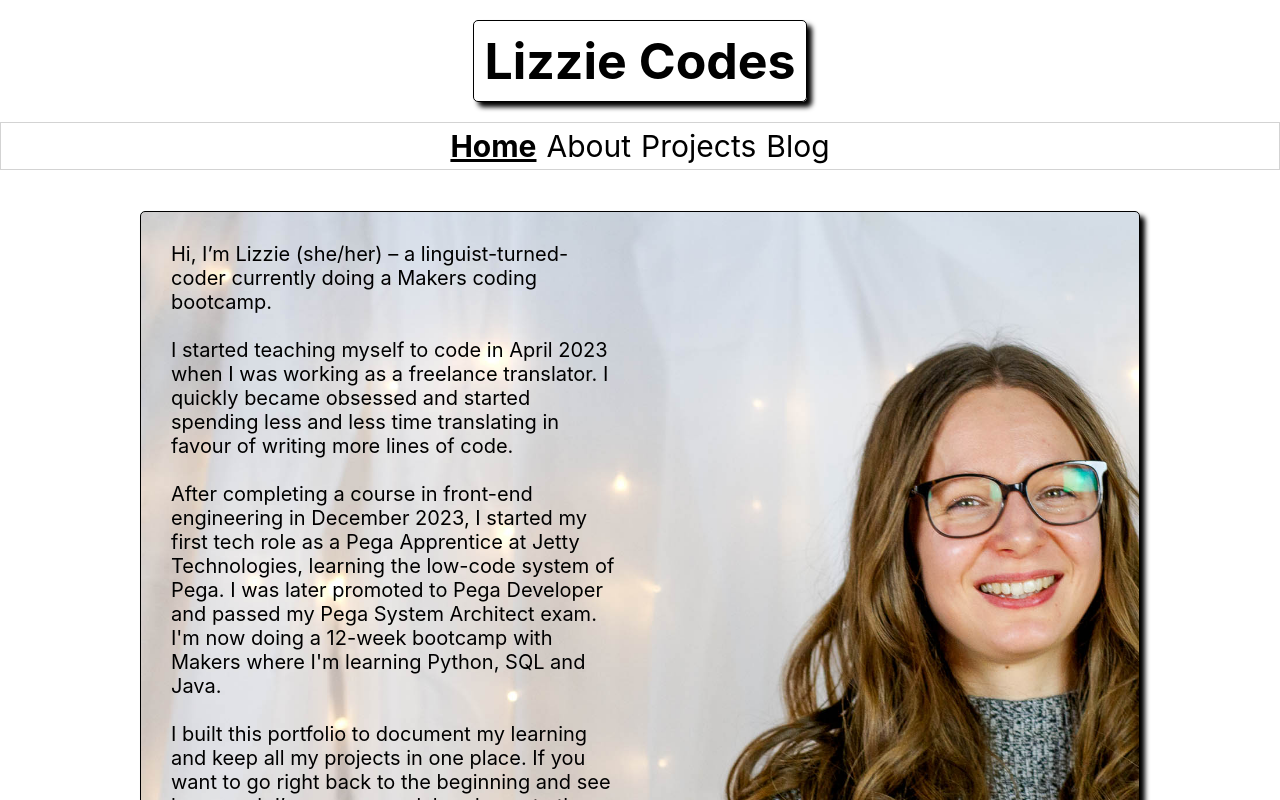
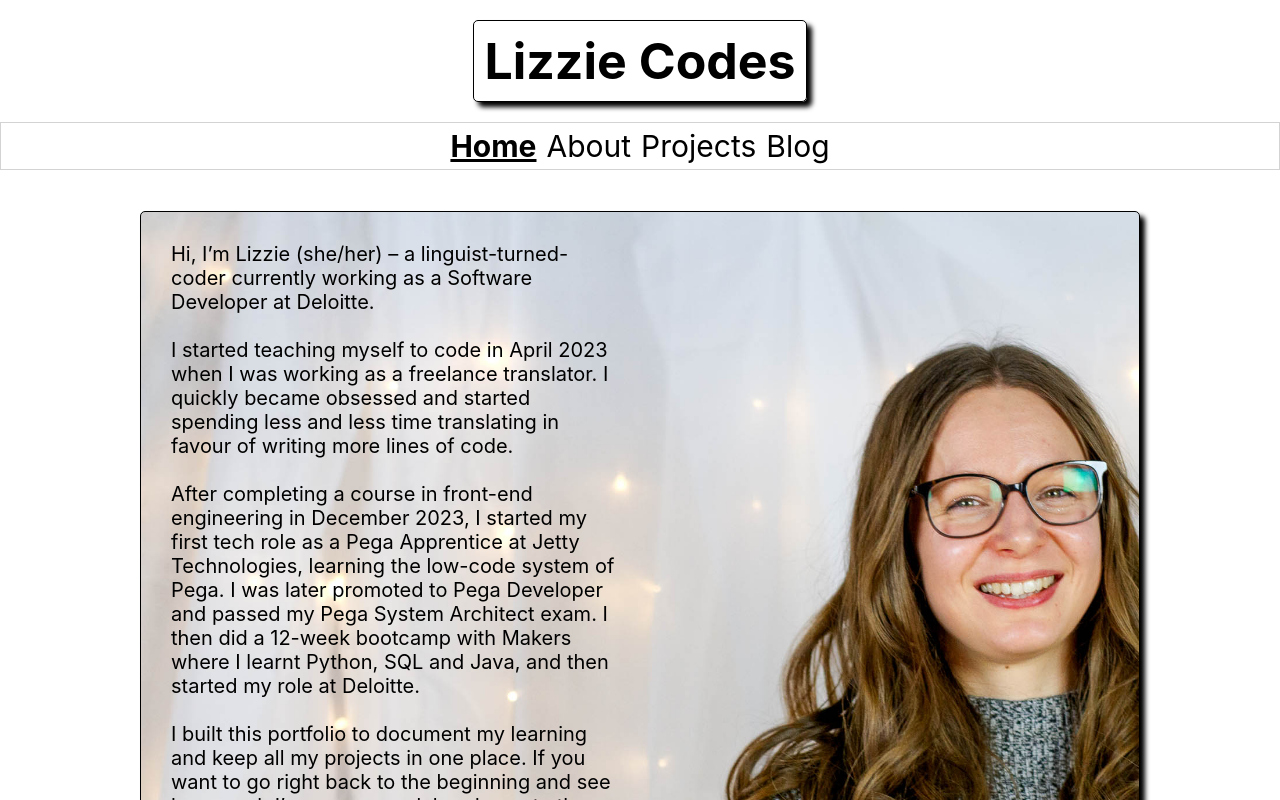
Before and after one commit to evg4/evgportfolio, a React (Create React App) app: page / in a window 1280 px wide. Shown: the top 800 px of the page. Built offline with nearby package versions, Linux system fonts and the light colour scheme.

Commit message:
update home page

```diff
--- a/src/components/Home/Home.js
+++ b/src/components/Home/Home.js
@@ -46,8 +46,8 @@ function Home() {
         aria-label="Lizzie is standing against a pale curtain with yellow fairy lights. She's wearing glasses and a grey jumper dress, smiling at the camera."
       >
         <p>
-          Hi, I’m Lizzie (she/her) – a linguist-turned-coder currently doing a
-          Makers coding bootcamp.
+          Hi, I’m Lizzie (she/her) – a linguist-turned-coder currently working
+          as a Software Developer at Deloitte.
           <br />
           <br />
           I started teaching myself to code in April 2023 when I was working as
@@ -59,8 +59,9 @@ function Home() {
           After completing a course in front-end engineering in December 2023, I
           started my first tech role as a Pega Apprentice at Jetty Technologies,
           learning the low-code system of Pega. I was later promoted to Pega
-          Developer and passed my Pega System Architect exam. I'm now doing a
-          12-week bootcamp with Makers where I'm learning Python, SQL and Java.
+          Developer and passed my Pega System Architect exam. I then did a
+          12-week bootcamp with Makers where I learnt Python, SQL and Java, and
+          then started my role at Deloitte.
           <br />
           <br />I built this portfolio to document my learning and keep all my
           projects in one place. If you want to go right back to the beginning
```
